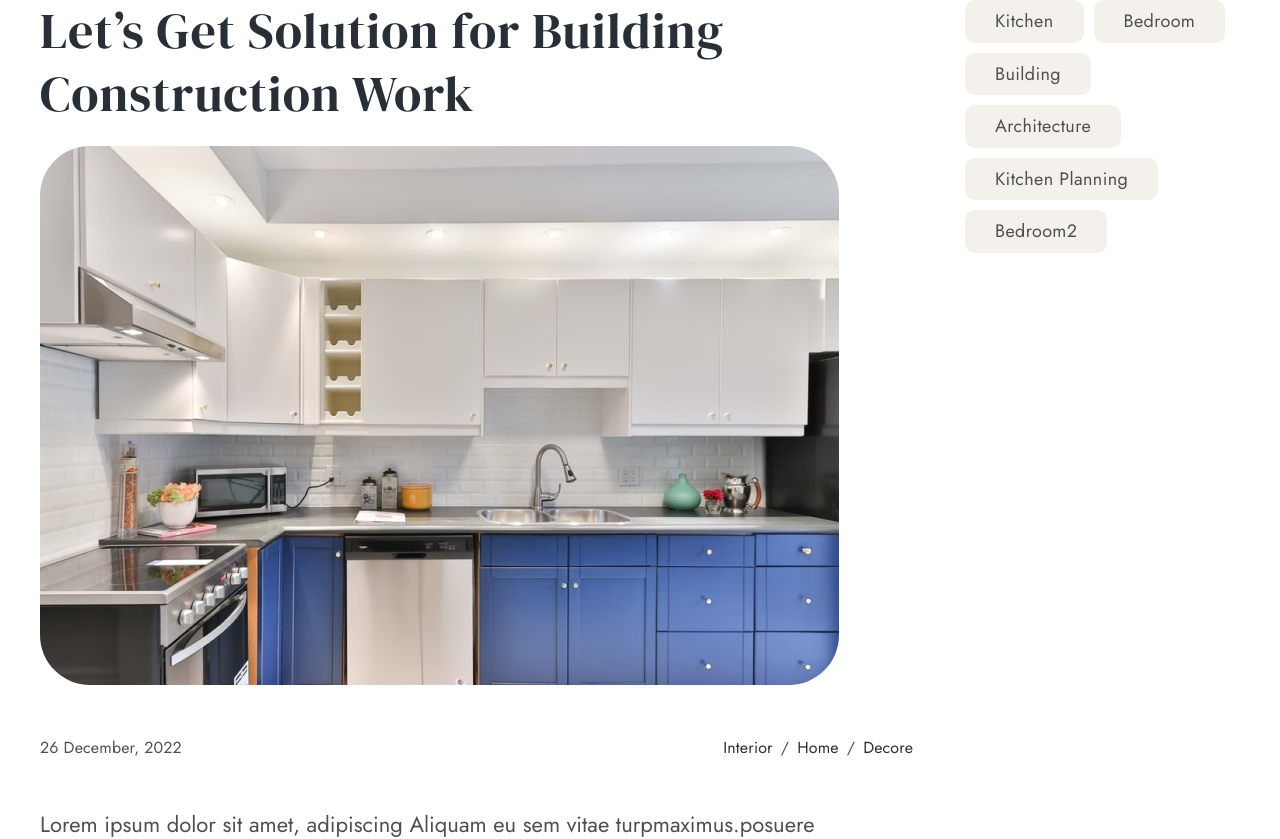
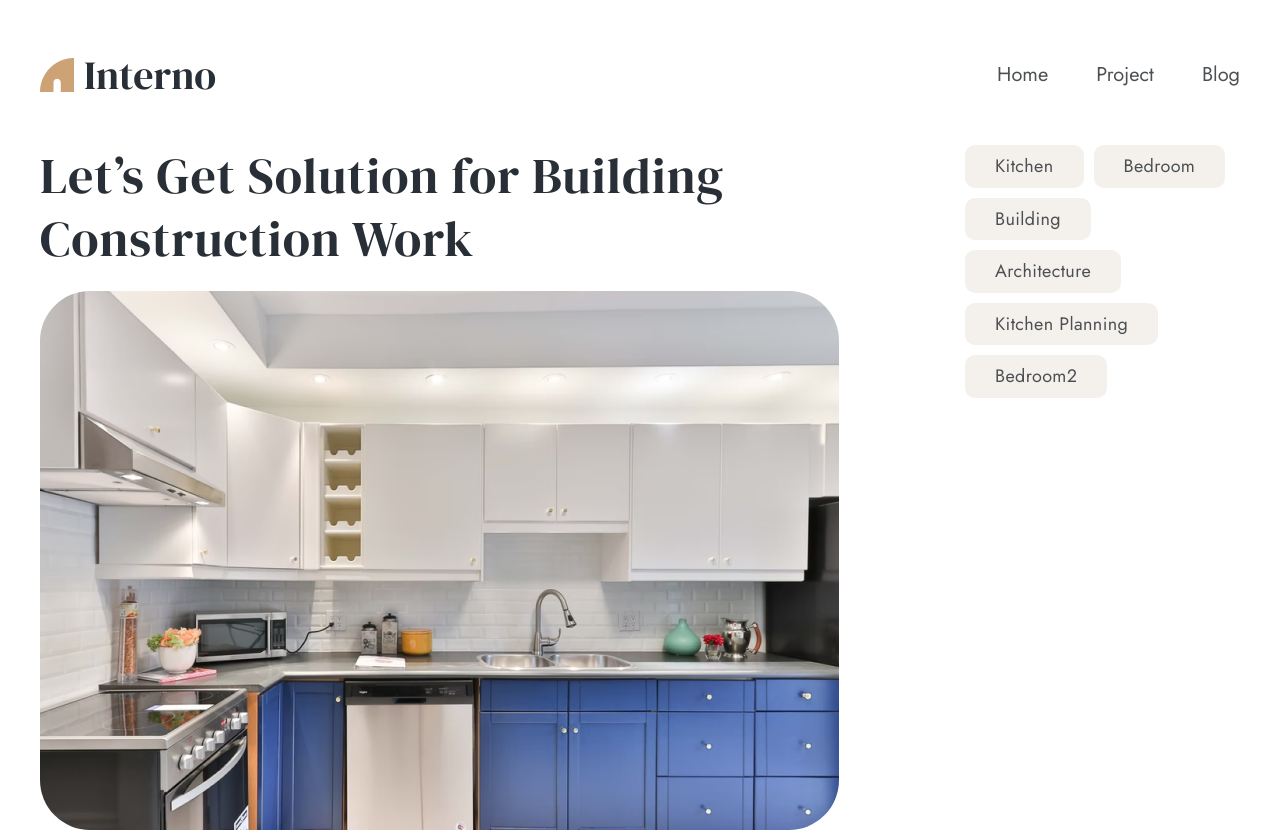
Before and after one commit to ZhenyaGro/Interno, a Vue app: page / in a window 1280 px wide. Shown: the top 839 px of the page. Built offline with nearby package versions, Linux system fonts and the light colour scheme.

Commit message:
Header component

```diff
--- a/src/App.vue
+++ b/src/App.vue
@@ -2,19 +2,21 @@
   <!-- <img alt="Vue logo" src="./assets/logo.png"> -->
   <!-- <HelloWorld msg="Welcome to Your Vue.js App" /> -->
   <div>
+    <Header></Header>
     <BlogMain></BlogMain>
   </div>
 </template>
 
 <script>
 import styles from '../styles/style.css'
+import Header from './components/elements/Header.vue';
 import BlogMain from './components/elements/BlogMain.vue';
 
 // const dataExchange = new Vue();
 export default {
   name: 'App',
   components: {
-    // HelloWorld,
+    Header,
     BlogMain
   }
 }
--- /dev/null
+++ b/src/components/elements/Header.vue
@@ -0,0 +1,57 @@
+<!-- eslint-disable vue/multi-word-component-names -->
+<template>
+  <header class="header container">
+    <a href="index.html" class="header__homelink">
+      <img :src="logoUrl" alt="logo" class="header__logo">
+      Interno
+    </a>
+    <nav class="header__links">
+      <a href="index.html" class="header__link">Home</a>
+      <a href="#" class="header__link">Project</a>
+      <a href="blog.html" class="header__link">Blog</a>
+    </nav>
+  </header>
+</template>
+
+<script>
+export default {
+
+  computed: {
+    logoUrl() {
+      return require(`/src/assets/images/logo.png`);
+    }
+  },
+
+};
+</script>
+
+<style lang="scss">
+@import '/styles/_variables.scss';
+
+.header {
+  display: flex;
+  justify-content: space-between;
+  align-items: center;
+  margin-top: 50px;
+  margin-bottom: 45px;
+
+  &__homelink {
+    display: flex;
+    align-items: center;
+    gap: 10px;
+    font-size: 40px;
+    line-height: 125%;
+  }
+
+  &__links {
+    display: flex;
+    gap: 48px;
+  }
+
+  &__link {
+    @extend %textAdditional;
+    font-size: 20px;
+    transition: color .1s;
+  }
+}
+</style>
```
